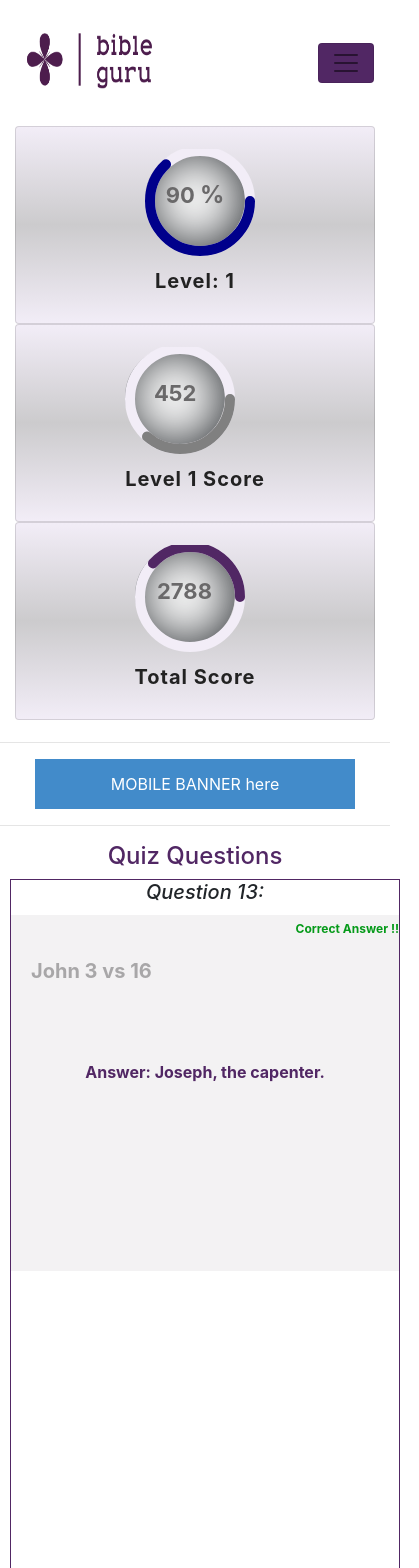
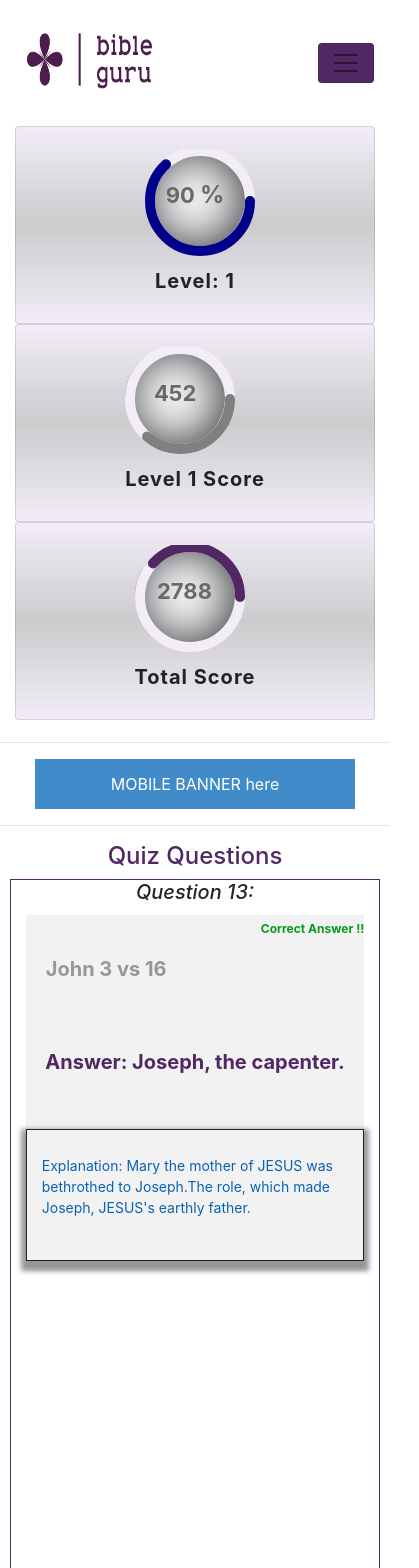
Before and after one commit to NgoziEmeh/Bible-quiz-web-app-frontend, an Angular app: page /question in a window 390 px wide. Shown: the top 1568 px of the page, 419 px wide, since content can reach past the window. Built offline with nearby package versions, Linux system fonts and the light colour scheme.

Commit message:
responsive answers

```diff
--- a/src/app/question/question.component.css
+++ b/src/app/question/question.component.css
@@ -208,10 +208,10 @@ thead{
 
 /* Question body area */
 .question-body{
-    width: 100%;
+    width: 95%;
     height: 80%;
     border: 1px solid #512764;
-    margin-left: 10px;
+
 }
 
 .question-number{
@@ -257,17 +257,31 @@ thead{
     height: 20%;
     width: 100%;
     font-size: 20px;
-    color: #A8A7A8;
+    color: #989798;
     font-weight: 700;
     margin-left: 20px;
 }
 .current-ans{
     height: 30%;
     width: 100%;
-    font-size: 16px;
+    font-size: 20px;
     font-weight: bold;
     color: #512764;
     display: flex;
     justify-content: center;
     align-items: center;
 }
+
+.current-ans-explanation{
+    height: 40%;
+    width: 100%;
+    color: #0763B6;
+    font-size: 14px;
+    display: flex;
+    justify-content: center;
+    align-items: center;
+    border: 1px solid #222;
+    margin: 10px 0 10px 0;
+    box-shadow: 0px 5px 5px 5px #989798;
+
+}
--- a/src/app/question/question.component.html
+++ b/src/app/question/question.component.html
@@ -26,7 +26,7 @@
             <div class="quiz-title">
                 <h4>Quiz Questions</h4>
             </div>
-            <div class="question-body">
+            <div class="question-body container-fluid">
                 <div class="question-number">
                     <h5>Question 13:</h5>
                 </div>
@@ -38,7 +38,7 @@
                        <div class="wrong-right-alert"><p>Correct Answer !!</p></div>
                        <div class="bible-reference"><p>John 3 vs 16</p></div>
                        <div class="current-ans"><p>Answer: <span class="ans-sentence">Joseph, the capenter.</span></p></div>
-                       <div class="current-ans-explanation"></div>
+                       <div class="current-ans-explanation container-fluid"><p>Explanation: <span class="explanation">Mary the mother of JESUS was bethrothed to Joseph.The role, which made Joseph, JESUS's earthly father.</span> </p></div>
 
 
                    </div>
```
